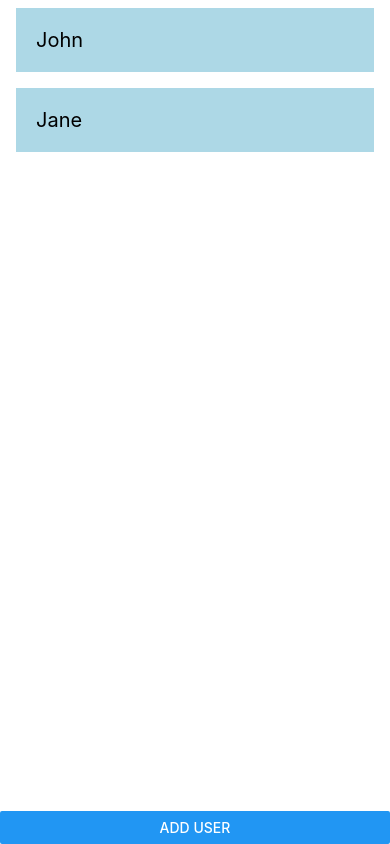
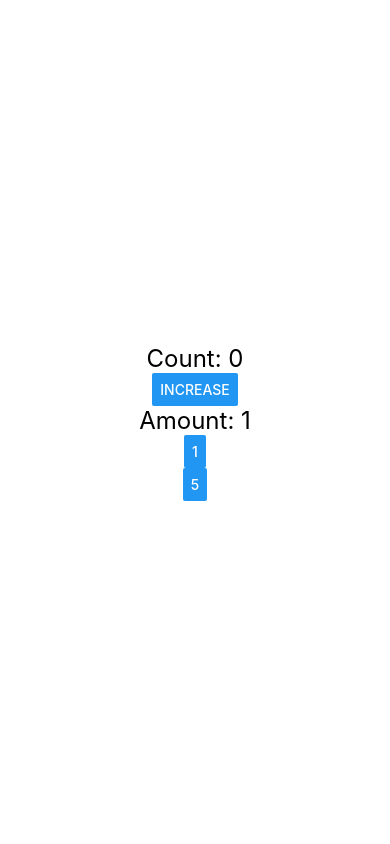
Before and after one commit to akdoganalibugra/rn-tutorial101, a React Native app in the folder HelloReactNativeApp/: screen / in a window 390 px wide. Built offline with nearby package versions, Linux system fonts and the light colour scheme.

Commit message:
useEffect

```diff
--- a/HelloReactNativeApp/App.js
+++ b/HelloReactNativeApp/App.js
@@ -8,41 +8,12 @@ import {
   FlatList,
   View,
 } from "react-native";
+import Counter from "./src/components/Counter";
 
 const App = () => {
-  const [users, setUsers] = useState([
-    {
-      name: "John",
-      id: 25,
-    },
-    {
-      name: "Jane",
-      id: 24,
-    },
-  ]);
-
-  const handlePress = () => {
-    setUsers((prev) => [
-      ...prev,
-      {
-        name: Math.floor(Math.random() * 1000),
-        id: Math.floor(Math.random() * 1000),
-      },
-    ]);
-  };
   return (
     <SafeAreaView style={styles.container}>
-      <FlatList
-        data={users}
-        keyExtractor={(item) => item.id}
-        renderItem={({ item }) => (
-          <View style={styles.item}>
-            <Text style={styles.text}>{item.name}</Text>
-          </View>
-        )}
-      />
-
-      <Button title="Add User" onPress={handlePress} />
+      <Counter />
     </SafeAreaView>
   );
 };
@@ -50,15 +21,8 @@ const App = () => {
 const styles = StyleSheet.create({
   container: {
     flex: 1,
-  },
-  item: {
-    backgroundColor: "lightblue",
-    padding: 20,
-    marginVertical: 8,
-    marginHorizontal: 16,
-  },
-  text: {
-    fontSize: 20,
+    justifyContent: "center",
+    alignItems: "center",
   },
 });
 
--- /dev/null
+++ b/HelloReactNativeApp/src/components/Counter.js
@@ -0,0 +1,46 @@
+import { View, Text, Button, StyleSheet } from "react-native";
+import React, { useState, useEffect } from "react";
+
+const Counter = () => {
+  const [count, setCount] = useState(0);
+  const [amount, setAmount] = useState(1);
+
+  const increase = () => {
+    setCount(count + amount);
+  };
+
+  useEffect(() => {
+    console.log("useEffect");
+  }, []);
+
+  useEffect(() => {
+    console.log("useEffect count");
+  }, [count]);
+
+  useEffect(() => {
+    console.log("useEffect count & amount");
+  }, [count, amount]);
+
+  return (
+    <View style={styles.container}>
+      <Text style={styles.text}>Count: {count}</Text>
+      <Button title="Increase" onPress={increase} />
+      <Text style={styles.text}>Amount: {amount}</Text>
+      <Button title="1" onPress={() => setAmount(1)} />
+      <Button title="5" onPress={() => setAmount(5)} />
+    </View>
+  );
+};
+
+const styles = StyleSheet.create({
+  container: {
+    flex: 1,
+    justifyContent: "center",
+    alignItems: "center",
+  },
+  text: {
+    fontSize: 24,
+  },
+});
+
+export default Counter;
```
